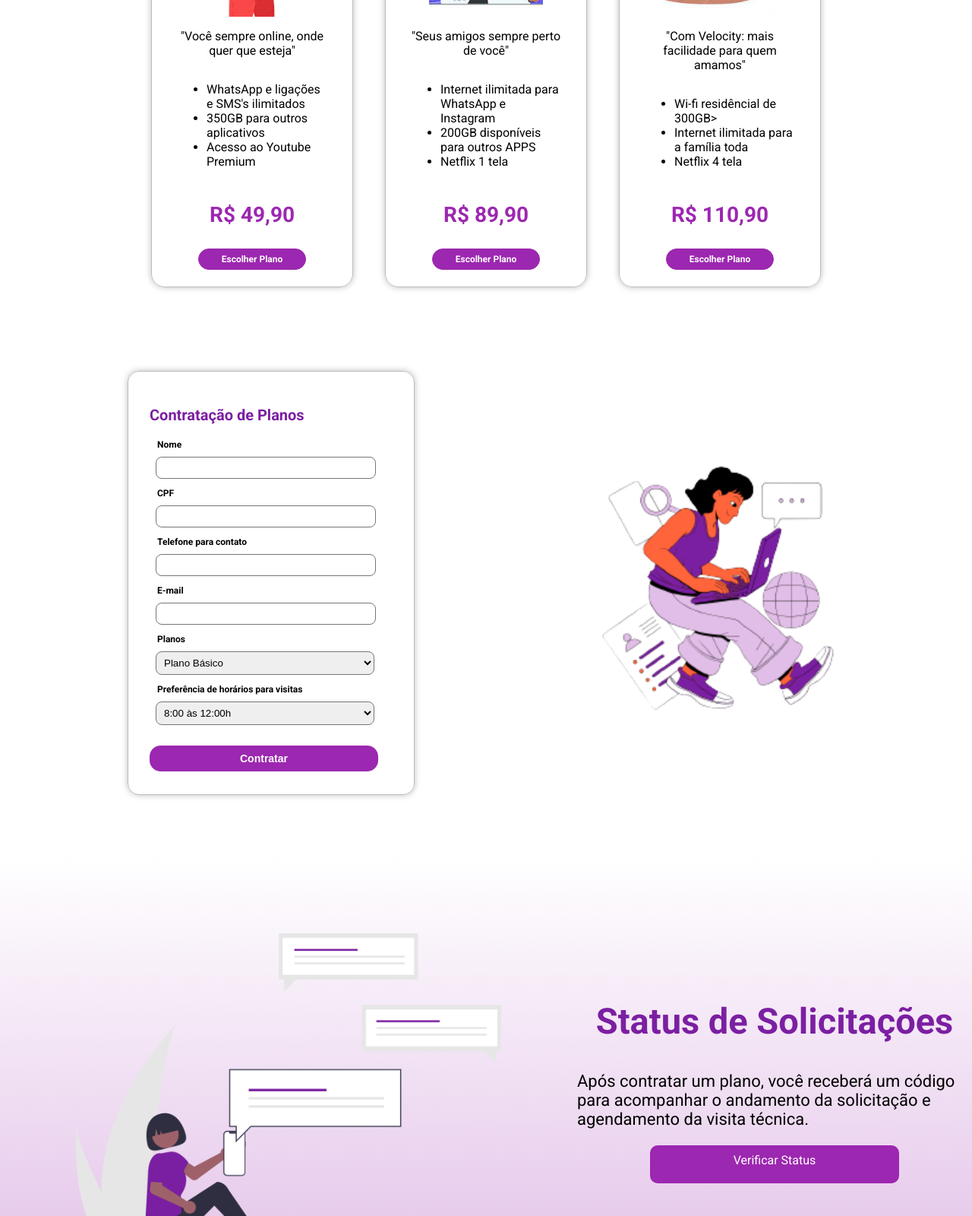
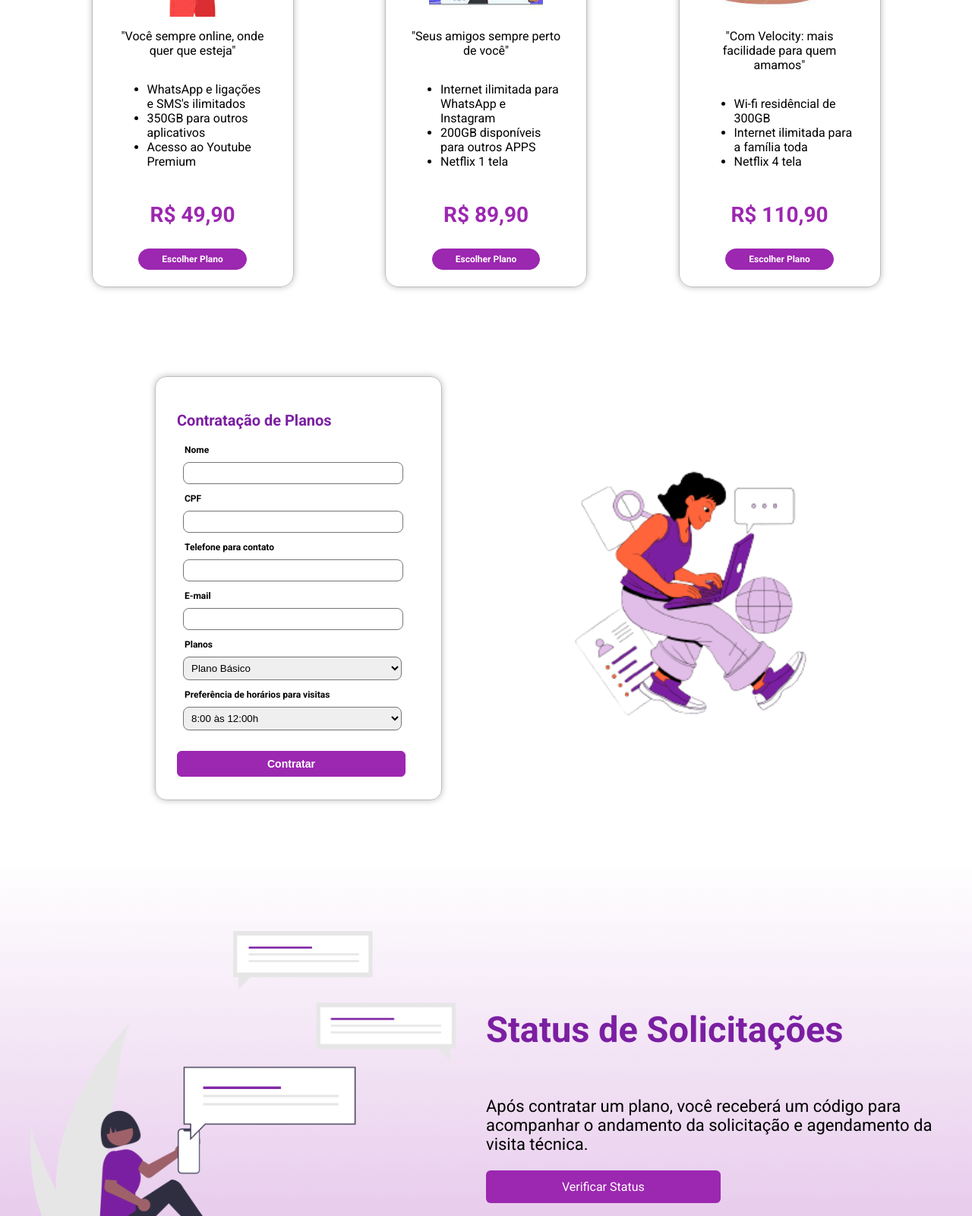
Before and after one commit to hitchhikerp/projeto-integrador-equipe-4, a plain HTML site: page index.html in a window 1280 px wide. Shown: the part 1020-2620 px from the top of the page at 76% size. Drawn offline with Linux system fonts and the light colour scheme.

Commit message:
ajustando tamanhos, espaços e forms em outras páginas

```diff
--- a/index.html
+++ b/index.html
@@ -33,7 +33,9 @@
                 <img src="imagens/banner1.png" alt="Imagem 1">
                 <div class="carrossel-caption">
                     <h1>Velocity: a internet para tudo que você precisar</h1>
-                        <p>Nosso objetivo é conectar você ao mundo, fornecendo planos de internet rápidos, confiáveis e acessíveis. Queremos que você aproveite ao máximo a sua experiência online, seja para trabalho, estudo ou lazer.</p>
+                    <p>Nosso objetivo é conectar você ao mundo, fornecendo planos de internet rápidos, confiáveis e
+                        acessíveis. Queremos que você aproveite ao máximo a sua experiência online, seja para trabalho,
+                        estudo ou lazer.</p>
                 </div>
             </div>
             <div class="carrossel-image">
@@ -80,7 +82,9 @@
                 <img src="imagens/banner1.png" alt="Imagem 7">
                 <div class="carrossel-caption">
                     <h1>Velocity: a internet para tudo que você precisar </h1>
-                        <p>Nosso objetivo é conectar você ao mundo, fornecendo planos de internet rápidos, confiáveis e acessíveis. Queremos que você aproveite ao máximo a sua experiência online, seja para trabalho, estudo ou lazer.</p>
+                    <p>Nosso objetivo é conectar você ao mundo, fornecendo planos de internet rápidos, confiáveis e
+                        acessíveis. Queremos que você aproveite ao máximo a sua experiência online, seja para trabalho,
+                        estudo ou lazer.</p>
                 </div>
             </div>
 
@@ -89,10 +93,10 @@
     </div>
     </div>
     <section class="planos">
+        <div class="titulo">
+            <h2 class="titulo-cards">Conheça nossos Planos</h2>
+        </div>
         <div class="lista-planos">
-            <div class="titulo">
-                <h2 class="titulo-cards">Conheça nossos Planos</h2>
-            </div>
             <article class="card">
                 <h3 class="titulo-card-individual">Plano Básico</h3>
                 <div class="imagem-planos" style="background-image: url(imagens/banner9.jfif);"></div>
@@ -123,7 +127,7 @@
                 <div class="imagem-planos" style="background-image: url(imagens/banner11.jfif);"></div>
                 <p class="card-text"> "Com Velocity: mais facilidade para quem amamos"</p>
                 <ul class="vantagens">
-                    <li class="vantagens-item">Wi-fi residêncial de 300GB></li>
+                    <li class="vantagens-item">Wi-fi residêncial de 300GB</li>
                     <li class="vantagens-item">Internet ilimitada para a família toda</li>
                     <li class="vantagens-item">Netflix 4 tela</li>
                 </ul>
@@ -169,7 +173,8 @@
         <img src="imagens/banner15.png" alt="ssss">
         <div class="container">
             <h2>Status de Solicitações</h2>
-            <p>Após contratar um plano, você receberá um código para acompanhar o andamento da solicitação e agendamento da visita técnica.</p>
+            <p>Após contratar um plano, você receberá um código para acompanhar o andamento da solicitação e agendamento
+                da visita técnica.</p>
 
             <a href="status.html" class="status-link">Verificar Status</a>
         </div>
--- a/style.css
+++ b/style.css
@@ -155,7 +155,11 @@ header .menu ul li a:hover {
 }
 
 section.planos .lista-planos {
-    width: 882px;
+    width: 100%;
+    display: flex;
+    justify-content: space-evenly;
+    align-items: flex-start;
+    flex-wrap: wrap;
 }
 
 section h2.titulo-cards {
@@ -165,13 +169,6 @@ section h2.titulo-cards {
 section article h3.titulo-card-individual {
     color: #9c27b0;
     font-size: 20px;
-}
-
-.lista-planos {
-    display: flex;
-    justify-content: space-between;
-    align-items: flex-start;
-    flex-wrap: wrap;
 }
 
 .lista-planos article.card {
@@ -187,6 +184,7 @@ section article h3.titulo-card-individual {
 
 .lista-planos article.card:hover {
     border: 1.4px solid #7B1FA2;
+    box-shadow: 0px 0px 8px 0px #7B1FA2;
     transition: 0.1s;
 }
 
@@ -251,7 +249,7 @@ section article h3.titulo-card-individual {
 
 .container-form {
     display: flex;
-    justify-content: space-around;
+    justify-content: space-evenly;
     padding: 50px;
 }
 
@@ -267,6 +265,7 @@ section article h3.titulo-card-individual {
 
 .formulario:hover {
     border: 1.4px solid #7B1FA2;
+    box-shadow: 0px 0px 8px 0px #7B1FA2;
     transition: 0.1s;
 }
 
@@ -306,7 +305,7 @@ section article h3.titulo-card-individual {
     color: #fff;
     border: 1px solid #9c27b0;
     padding: 8px 118px;
-    border-radius: 14px;
+    border-radius: 6px;
 }
 
 .formulario form button:hover {
@@ -355,6 +354,7 @@ main .texto-solicita .texto-status p {
 
 .caixa-status:hover {
     border: 1.4px solid #7B1FA2;
+    box-shadow: 0px 0px 8px 0px #7B1FA2;
     transition: 0.1s;
 }
 
@@ -406,15 +406,13 @@ main form button:hover {
 }
 
 .solicitações img {
-    margin: 100px;
+    margin: 90px 40px;
     width: 560px;
     height: 420px;
-    display: flex;
 }
 
 .container {
     display: flex;
-    justify-content: space-around;
     flex-wrap: wrap;
     align-content: center;
 }
@@ -422,7 +420,6 @@ main form button:hover {
 .container h2 {
     color: #7B1FA2;
     font-size: 47px;
-    line-height: 10px;
 }
 
 .container p {
@@ -432,11 +429,9 @@ main form button:hover {
 }
 
 .container a {
-    Width: 288px;
-    Height: 30px;
-    border-radius: 10px;
+    padding: 12px 100px;
+    border-radius: 6px;
     text-align: center;
-    justify-content: left;
 }
 
 .container-planos {
@@ -456,16 +451,6 @@ main form button:hover {
     margin: 3px 0;
 }
 
-.container-planos .formulario {
-    margin: 0 auto;
-    border: 1px solid #bebebe;
-    border-radius: 15px;
-    margin: 0 10px;
-    padding: 10px;
-    width: 1000px;
-    height: 500px;
-}
-
 .texto-plano h2 {
     color: #7B1FA2;
     font-size: 50px;
@@ -478,13 +463,13 @@ footer {
 
 .logo-footer {
     display: flex;
-    justify-content: flex-start;
     align-items: center;
     padding: 30px 0 0 0;
 }
 
 .logo-vertical {
     display: flex;
+    align-items: center;
     margin: 20px 108px;
 }
 
```
